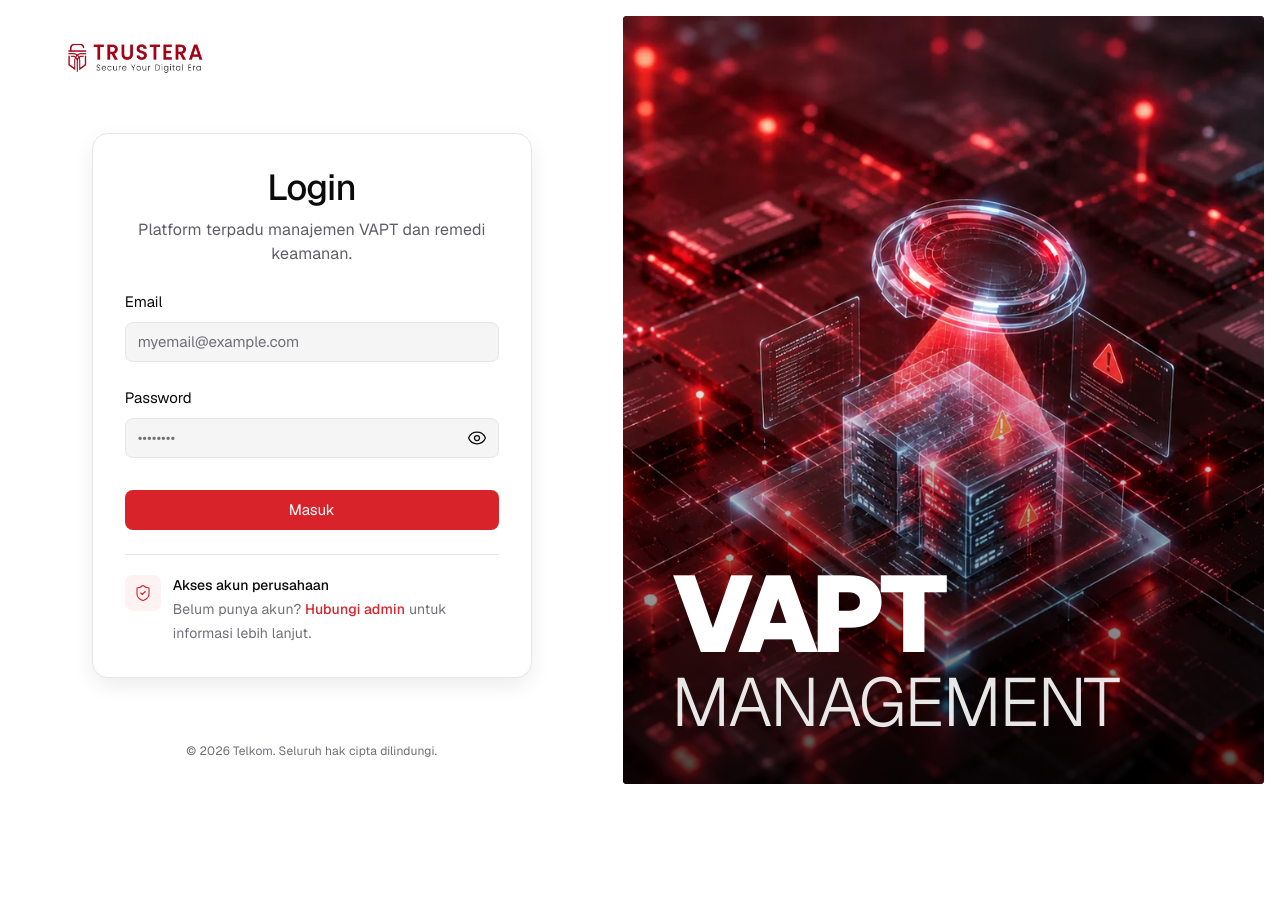
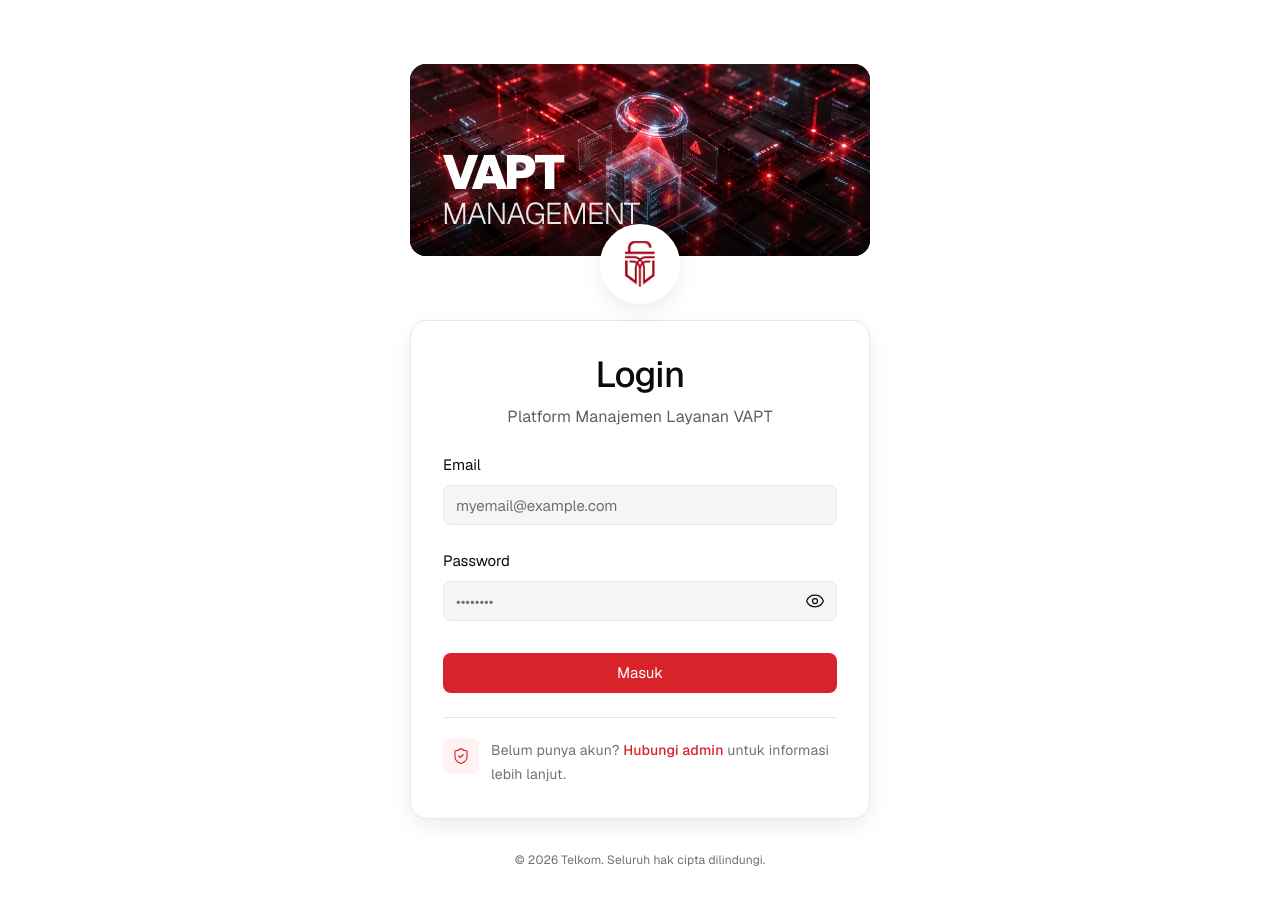
Before and after one commit to natenz/vapt-management-frontend, a React (Vite) app: page /login in a window 1280 px wide. Shown: the top 904 px of the page. Before the commit the page ends 800 px from the top, so only its background shows below. Built offline with nearby package versions, Linux system fonts and the light colour scheme.

Commit message:
feat(auth): trigger tablet view at 1300px and below

```diff
--- a/src/app/layouts/auth-layout.tsx
+++ b/src/app/layouts/auth-layout.tsx
@@ -5,7 +5,7 @@ import trusteraMark from "@/shared/assets/logo-trustera-mark.png";
 
 function BrandPanel() {
   return (
-    <aside className="relative hidden min-h-0 overflow-hidden rounded-xs bg-surface-inverse lg:block">
+    <aside className="relative hidden min-h-0 overflow-hidden rounded-xs bg-surface-inverse min-[1301px]:block">
       <img
         src={authVisual}
         alt=""
@@ -32,12 +32,12 @@ function BrandPanel() {
 
 export function AuthLayout() {
   return (
-    <div className="min-h-screen bg-bg p-3 sm:p-4 lg:grid lg:grid-cols-[minmax(0,1fr)_minmax(520px,0.98fr)] lg:gap-4 lg:p-4 xl:grid-cols-[minmax(540px,0.96fr)_minmax(0,1.04fr)]">
+    <div className="min-h-screen bg-bg p-3 sm:p-4 min-[1301px]:grid min-[1301px]:grid-cols-[minmax(540px,0.96fr)_minmax(0,1.04fr)] min-[1301px]:gap-4 min-[1301px]:p-4">
       <h2 className="sr-only">VAPT Management</h2>
 
-      <main className="flex min-h-[calc(100vh-1.5rem)] min-w-0 flex-col justify-between overflow-x-hidden px-1 py-4 sm:min-h-[calc(100vh-2rem)] sm:px-6 sm:py-6 lg:px-8 lg:py-6 xl:px-12">
+      <main className="flex min-h-[calc(100vh-1.5rem)] min-w-0 flex-col justify-between overflow-x-hidden px-1 py-4 sm:min-h-[calc(100vh-2rem)] sm:px-6 sm:py-6 min-[1301px]:px-8 min-[1301px]:py-6 2xl:px-12">
         {/* Desktop: Logo Trustera horizontal di luar card (pojok kiri atas) */}
-        <NavLink to="/" className="hidden w-fit rounded-sm focus-ring lg:block">
+        <NavLink to="/" className="hidden w-fit rounded-sm focus-ring min-[1301px]:block">
           <img
             src={trusteraLogo}
             alt="Trustera"
@@ -47,10 +47,10 @@ export function AuthLayout() {
           />
         </NavLink>
 
-        <div className="flex flex-1 items-center justify-center py-4 sm:py-6 lg:py-4">
-          <div className="mx-auto flex w-full max-w-[440px] min-w-0 flex-col">
-            {/* Responsif (< lg): Banner visual di atas card, di luar card */}
-            <div className="relative mb-2 h-36 w-full overflow-hidden rounded-2xl bg-surface-inverse sm:h-44 lg:hidden">
+        <div className="flex flex-1 items-center justify-center py-4 sm:py-6 min-[1301px]:py-4">
+          <div className="mx-auto flex w-full max-w-[440px] min-w-0 flex-col sm:max-w-[460px]">
+            {/* Responsif (<= 1300px): Banner visual di atas card, di luar card */}
+            <div className="relative mb-2 h-36 w-full overflow-hidden rounded-2xl bg-surface-inverse sm:h-44 md:h-48 min-[1301px]:hidden">
               <img
                 src={authVisual}
                 alt=""
@@ -60,19 +60,19 @@ export function AuthLayout() {
               <div className="gradient-photo-scrim absolute inset-0" aria-hidden="true" />
               <div
                 aria-hidden="true"
-                className="absolute inset-x-5 bottom-4 flex flex-col font-sans uppercase leading-[0.84] tracking-[-0.04em] text-ink-inverse sm:inset-x-6 sm:bottom-5"
+                className="absolute inset-x-5 bottom-4 flex flex-col font-sans uppercase leading-[0.84] tracking-[-0.04em] text-ink-inverse sm:inset-x-6 sm:bottom-5 md:inset-x-8 md:bottom-6"
               >
-                <span className="text-3xl font-black tracking-[-0.05em] sm:text-4xl">
+                <span className="text-3xl font-black tracking-[-0.05em] sm:text-4xl md:text-5xl">
                   VAPT
                 </span>
-                <span className="text-xl font-light tracking-[-0.02em] text-ink-inverse/90 sm:text-2xl">
+                <span className="text-xl font-light tracking-[-0.02em] text-ink-inverse/90 sm:text-2xl md:text-3xl">
                   MANAGEMENT
                 </span>
               </div>
             </div>
 
-            {/* Responsif (< lg): Logo Trustera masuk ke tengah di antara banner atas dan card */}
-            <div className="relative z-10 -mt-10 mb-4 flex justify-center lg:hidden">
+            {/* Responsif (<= 1300px): Logo Trustera masuk ke tengah di antara banner atas dan card */}
+            <div className="relative z-10 -mt-10 mb-4 flex justify-center min-[1301px]:hidden">
               <NavLink
                 to="/"
                 aria-label="Kembali ke beranda"
--- a/src/pages/login/ui/login-page.tsx
+++ b/src/pages/login/ui/login-page.tsx
@@ -52,8 +52,8 @@ export function LoginPage() {
       <div className="flex flex-col gap-6">
         <header className="flex flex-col items-center gap-2 text-center">
           <h1 className="text-title-lg text-ink sm:text-heading-1">Login</h1>
-          <p className="max-w-[36ch] text-body-lg text-ink-secondary">
-            Platform terpadu manajemen VAPT dan remedi keamanan.
+          <p className="max-w-[42ch] text-body-lg text-ink-secondary">
+            Platform Manajemen Layanan VAPT
           </p>
         </header>
 
@@ -172,7 +172,6 @@ export function LoginPage() {
             <ShieldCheck className="size-4.5" aria-hidden />
           </span>
           <div className="flex flex-col gap-0.5">
-            <p className="text-button text-ink">Akses akun perusahaan</p>
             <p className="text-body-sm text-ink-muted">
               Belum punya akun?{" "}
               <a
```
